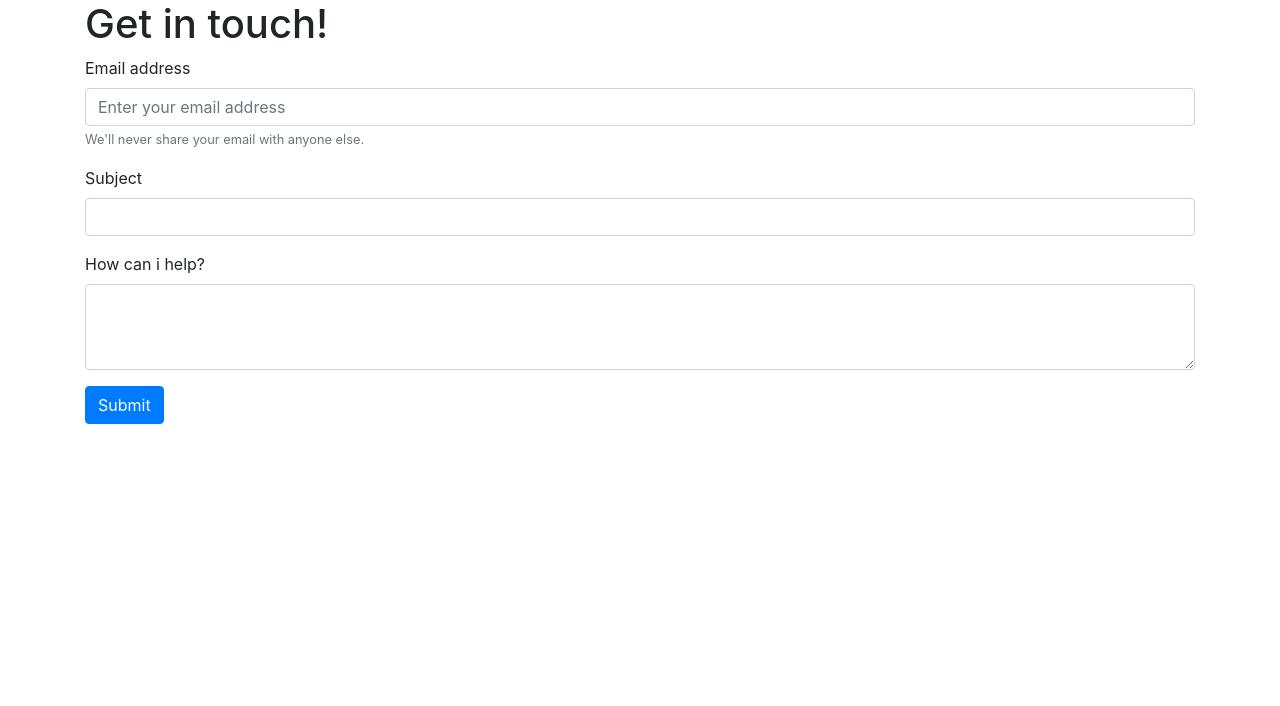
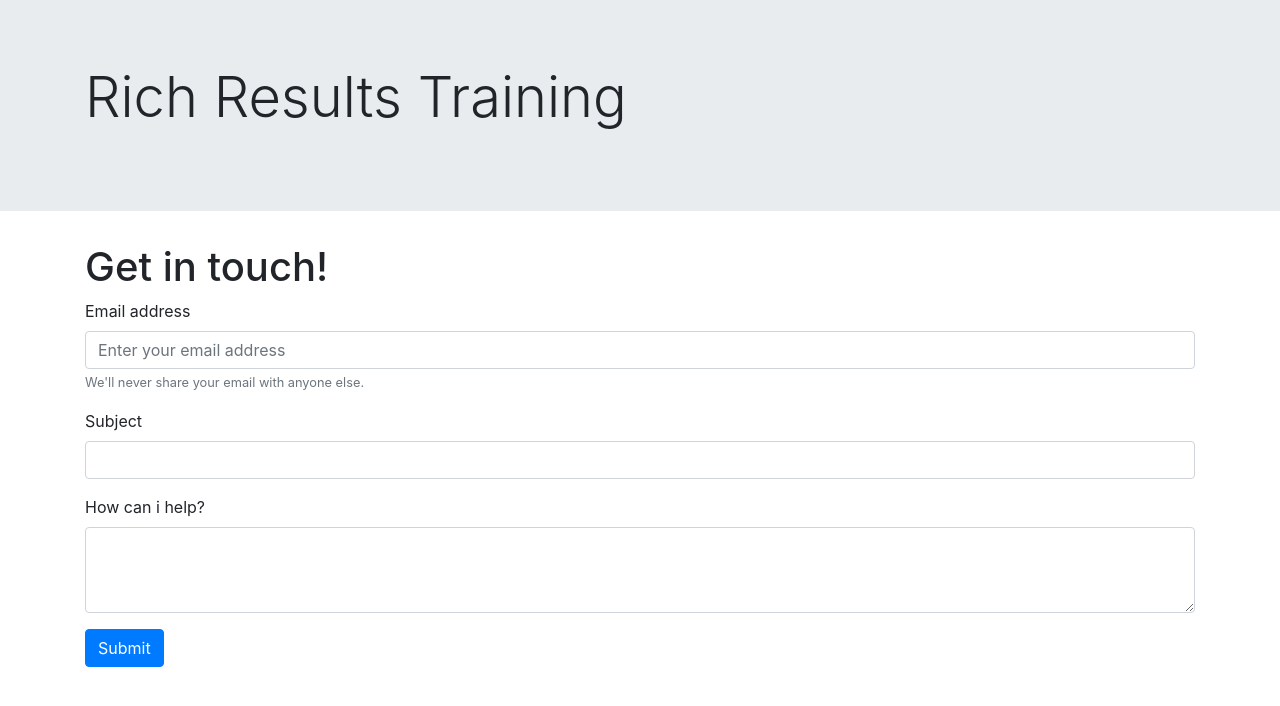
Before and after one commit to bandyp/richfitness, a PHP site: page / in a window 1280 px wide. Shown: the top 706 px of the page. Run offline with PHP 8.4, Linux system fonts and the light colour scheme; some libraries are stand-ins or nearby versions.

Commit message:
add jumbotron

```diff
--- a/index.php
+++ b/index.php
@@ -72,6 +72,13 @@
     <title>Rich Fitness</title>
   </head>
   <body>
+    <div class="jumbotron jumbotron-fluid">
+        <div class="container">
+            <h1 class="display-4">Rich Results Training</h1>
+            <p class="lead"></p>
+        </div>
+    </div>
+
 
     <div class="container">
 
```
Also changed, not shown: style.css (added).
